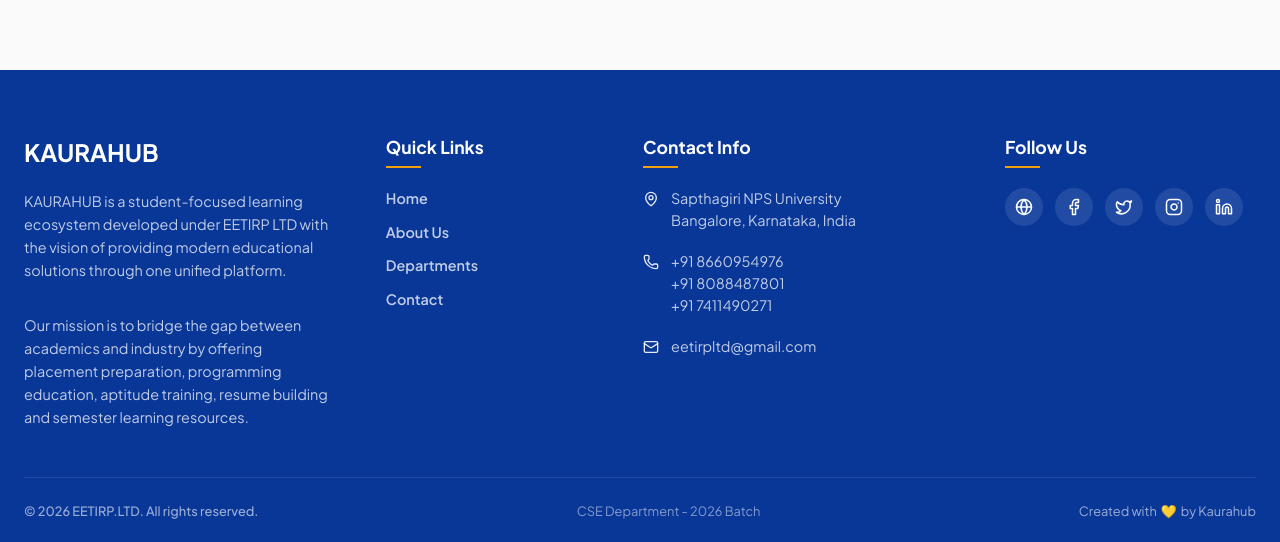
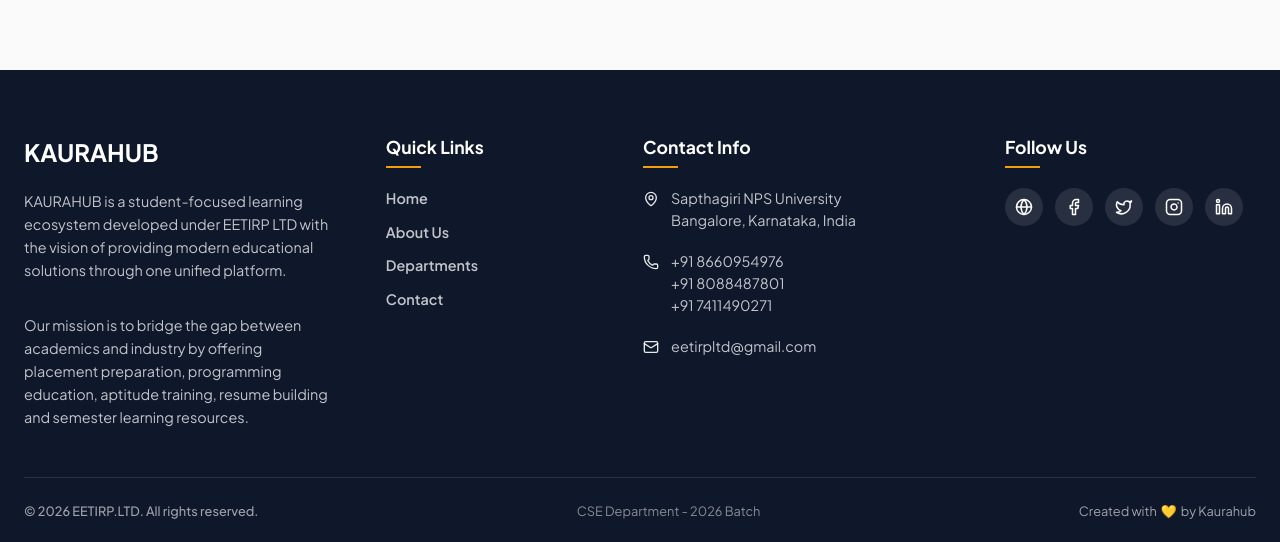
Before and after one commit to karthikdevanath10-hue/Semester-notes, a React (Vite) app: page / in a window 1280 px wide. Shown: the part 2483-3025 px from the top of the page. Built offline with nearby package versions, Linux system fonts and the light colour scheme; no server answers; the database is empty.

Commit message:
feat: default to light theme and change footer background color

```diff
--- a/index.html
+++ b/index.html
@@ -1,5 +1,5 @@
 <!doctype html>
-<html lang="en">
+<html lang="en" data-theme="light">
   <head>
     <meta charset="UTF-8" />
     <link rel="icon" type="image/svg+xml" href="/favicon.svg" />
--- a/src/index.css
+++ b/src/index.css
@@ -1770,7 +1770,7 @@ body {
 
 /* Footer Styles */
 .footer {
-  background-color: #093798;
+  background-color: #0f172a;
   color: rgba(255, 255, 255, 0.85);
   padding: 4rem 1.5rem 1.5rem 1.5rem;
   margin-top: 6rem;
```
